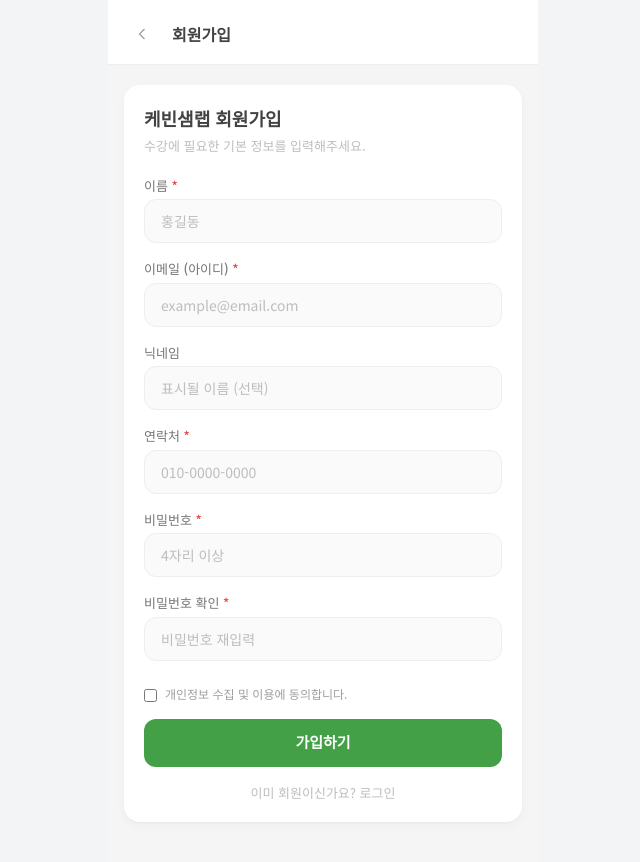
After one commit to kevinsaem/booking, a FastAPI app: template templates/booking/signup.html in a window 1280 px wide. The commit adds this page. Shown: the whole page, without its empty margins (317-957 px from the left). Run offline with FastAPI, Linux system fonts and the light colour scheme; the template is opened without the code that fills it, so the values that code supplies are empty; some libraries are stand-ins or nearby versions.

Commit message:
[기능] 회원가입 기능 추가 + 카카오 로그인 숨김
- 카카오 로그인 버튼 숨김, 로그인 폼만 표시
- 로그인 버튼 아래에 회원가입 버튼 추가
- 회원가입 페이지: 이름, 이메일(아이디), 닉네임, 연락처, 비밀번호
- ek_Member에 mem_MbrType=4(수강생)로 등록
- 가입 후 자동 로그인
- ASP signin.asp 참고하여 구현

Co-Authored-By: Claude Opus 4.6 (1M context) <noreply@anthropic.com>

```diff
--- /dev/null
+++ b/templates/booking/signup.html
@@ -0,0 +1,114 @@
+<!-- templates/booking/signup.html -->
+{% extends "base.html" %}
+
+{% block title %}회원가입 - 케빈샘랩{% endblock %}
+
+{% block tabbar %}{% endblock %}
+
+{% block content %}
+<div class="min-h-screen bg-g-100 pb-10 fade">
+
+  <!-- 헤더 -->
+  <div class="bg-white px-4 pt-4 pb-3 flex items-center gap-3 border-b border-g-200 sticky top-0 z-30">
+    <a href="/booking/" class="back-btn">
+      <svg width="20" height="20" viewBox="0 0 24 24" fill="none" stroke="currentColor" stroke-width="1.5"><path d="M15 18l-6-6 6-6"/></svg>
+    </a>
+    <h1 class="text-[16px] font-bold text-g-800">회원가입</h1>
+  </div>
+
+  <div class="px-4 pt-5">
+    <div class="card p-5 fade">
+      <h2 class="text-[18px] font-bold text-g-800 mb-1">케빈샘랩 회원가입</h2>
+      <p class="text-[13px] text-g-400 mb-5">수강에 필요한 기본 정보를 입력해주세요.</p>
+
+      {% if error %}
+      <div class="bg-red-50 border border-red-200 rounded-lg px-4 py-3 mb-4">
+        <p class="text-[13px] text-red-600">{{ error }}</p>
+      </div>
+      {% endif %}
+
+      <form method="POST" action="/booking/signup"
+            x-data="{
+              name: '', email: '', nickname: '', phone: '', pwd: '', pwd2: '',
+              clientErr: '',
+              formatPhone() {
+                let n = this.phone.replace(/[^0-9]/g, '');
+                if (n.length < 4) { this.phone = n; }
+                else if (n.length < 8) { this.phone = n.substr(0,3) + '-' + n.substr(3); }
+                else { this.phone = n.substr(0,3) + '-' + n.substr(3,4) + '-' + n.substr(7,4); }
+              }
+            }"
+            @submit="
+              if (!name.trim()) { clientErr = '이름을 입력하세요'; $event.preventDefault(); return; }
+              if (!email.trim()) { clientErr = '이메일(아이디)을 입력하세요'; $event.preventDefault(); return; }
+              if (!phone.trim()) { clientErr = '연락처를 입력하세요'; $event.preventDefault(); return; }
+              if (pwd.length < 4) { clientErr = '비밀번호 4자리 이상 입력하세요'; $event.preventDefault(); return; }
+              if (pwd !== pwd2) { clientErr = '비밀번호가 일치하지 않습니다'; $event.preventDefault(); return; }
+              clientErr = '';
+            "
+            class="space-y-4">
+
+        <!-- 이름 -->
+        <div>
+          <label class="block text-[13px] font-medium text-g-600 mb-1">이름 <span class="text-red-500">*</span></label>
+          <input type="text" name="name" x-model="name" required
+                 placeholder="홍길동"
+                 class="w-full h-[44px] px-4 bg-g-50 border border-g-200 rounded-xl text-[14px] placeholder-g-400 focus:border-nv-500 focus:outline-none">
+        </div>
+
+        <!-- 이메일 (아이디) -->
+        <div>
+          <label class="block text-[13px] font-medium text-g-600 mb-1">이메일 (아이디) <span class="text-red-500">*</span></label>
+          <input type="email" name="email" x-model="email" required
+                 placeholder="example@email.com"
+                 class="w-full h-[44px] px-4 bg-g-50 border border-g-200 rounded-xl text-[14px] placeholder-g-400 focus:border-nv-500 focus:outline-none">
+        </div>
+
+        <!-- 닉네임 -->
+        <div>
+          <label class="block text-[13px] font-medium text-g-600 mb-1">닉네임</label>
+          <input type="text" name="nickname" x-model="nickname"
+                 placeholder="표시될 이름 (선택)"
+                 class="w-full h-[44px] px-4 bg-g-50 border border-g-200 rounded-xl text-[14px] placeholder-g-400 focus:border-nv-500 focus:outline-none">
+        </div>
+
+        <!-- 연락처 -->
+        <div>
+          <label class="block text-[13px] font-medium text-g-600 mb-1">연락처 <span class="text-red-500">*</span></label>
+          <input type="tel" name="phone" x-model="phone" @input="formatPhone()" maxlength="13" required
+                 placeholder="010-0000-0000"
+                 class="w-full h-[44px] px-4 bg-g-50 border border-g-200 rounded-xl text-[14px] placeholder-g-400 focus:border-nv-500 focus:outline-none">
+        </div>
+
+        <!-- 비밀번호 -->
+        <div>
+          <label class="block text-[13px] font-medium text-g-600 mb-1">비밀번호 <span class="text-red-500">*</span></label>
+          <input type="password" name="pwd" x-model="pwd" required
+                 placeholder="4자리 이상"
+                 class="w-full h-[44px] px-4 bg-g-50 border border-g-200 rounded-xl text-[14px] placeholder-g-400 focus:border-nv-500 focus:outline-none">
+        </div>
+
+        <!-- 비밀번호 확인 -->
+        <div>
+          <label class="block text-[13px] font-medium text-g-600 mb-1">비밀번호 확인 <span class="text-red-500">*</span></label>
+          <input type="password" name="pwd2" x-model="pwd2" required
+                 placeholder="비밀번호 재입력"
+                 class="w-full h-[44px] px-4 bg-g-50 border border-g-200 rounded-xl text-[14px] placeholder-g-400 focus:border-nv-500 focus:outline-none">
+        </div>
+
+        <p x-show="clientErr" x-text="clientErr" class="text-xs text-red-500 text-center"></p>
+
+        <!-- 개인정보 동의 -->
+        <label class="flex items-start gap-2 pt-2">
+          <input type="checkbox" name="agree" required class="mt-1 accent-nv-600">
+          <span class="text-[12px] text-g-500">개인정보 수집 및 이용에 동의합니다.</span>
+        </label>
+
+        <button type="submit" class="w-full h-[48px] bg-nv-600 text-white rounded-xl font-bold text-[15px] active:bg-nv-700 transition-all mt-2">가입하기</button>
+      </form>
+
+      <a href="/booking/" class="block text-center text-[13px] text-g-400 mt-4 hover:text-g-600">이미 회원이신가요? 로그인</a>
+    </div>
+  </div>
+</div>
+{% endblock %}
```
Also changed, not shown: app/routers/booking_pages.py (+65 -0 lines), templates/booking/login.html (+10 -25 lines).
